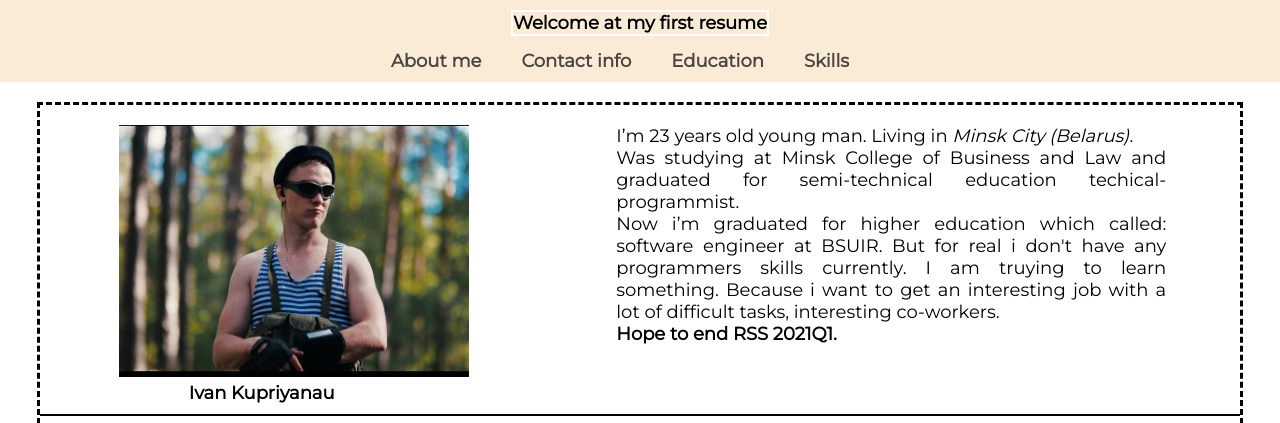
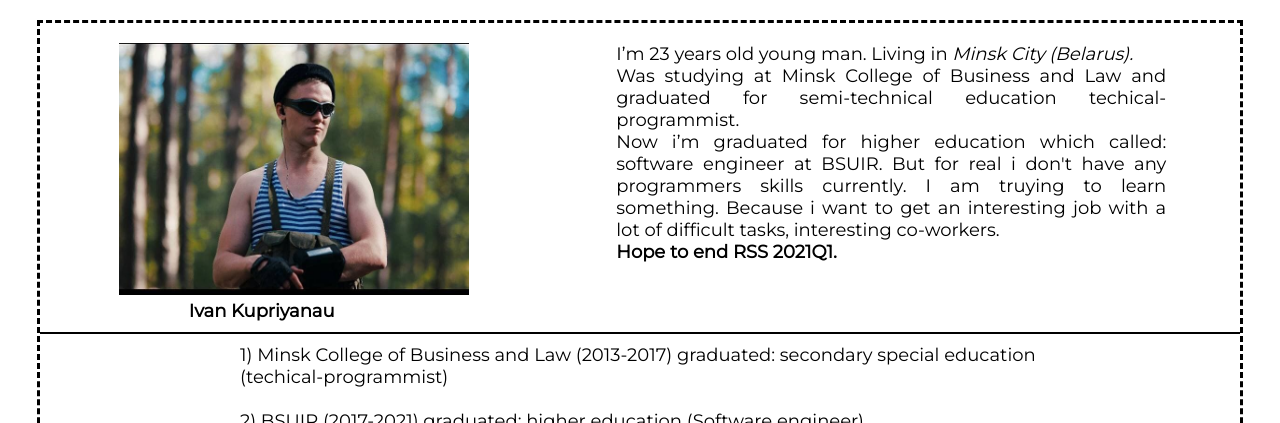
Before and after one commit to KuperIvan/rsschool-cv, a plain HTML site: page index.html in a window 1280 px wide. Shown: the top 423 px of the page. Drawn offline with Linux system fonts and the light colour scheme.

Commit message:
feat: refactroing header

```diff
--- a/index.html
+++ b/index.html
@@ -11,18 +11,7 @@
 </head>
 <body>
 	<main>
-		<header class = "resume__header">
-			<nav>
-				<ul class="header__menu">
-					<h1 class="resume__heading">Welcome at my first resume</h1>
 
-					<li><a href = "#">About me </a></li>
-					<li><a href = "#">Contact info</a></li>
-					<li><a href = "#">Education</a> </li>
-					<li><a href = "#">Skills</a> </li>
-				</ul>
-			</nav>
-		</header>
 
 		<section class="resume">
 			<div class="wrapper">
```
